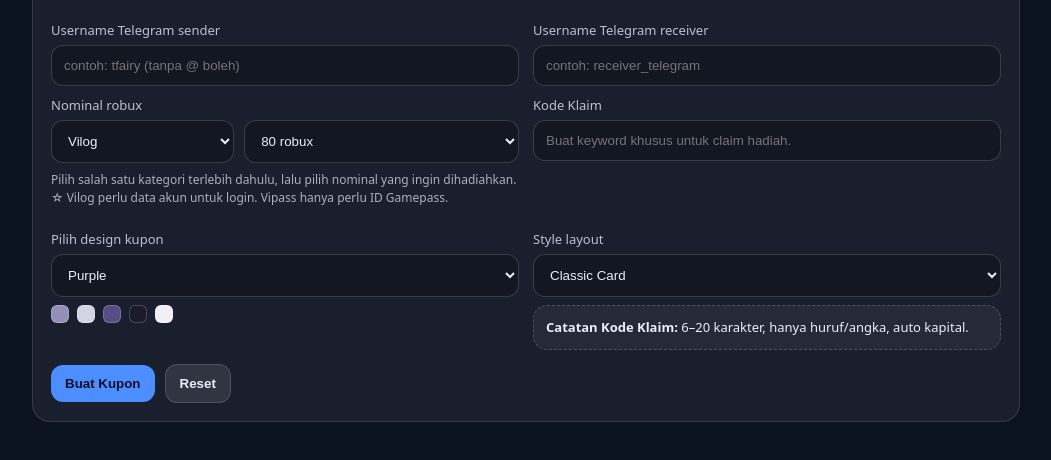
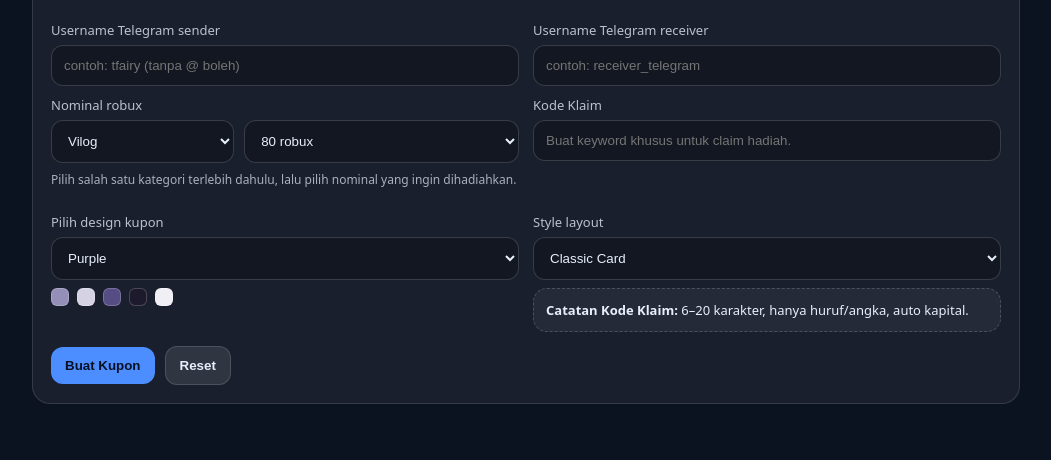
Before and after one commit to strbsecret911/giftforyourbxvipassvilogoksecret, a plain HTML site: page index.html in a window 1280 px wide. Shown: the part 116-576 px from the top of the page, without its empty margins (114-1165 px from the left). Drawn offline with Linux system fonts and the light colour scheme.

Commit message:
Update index.html

```diff
--- a/index.html
+++ b/index.html
@@ -148,7 +148,6 @@
           </div>
           <p class="muted" style="margin-top:8px;">
             Pilih salah satu kategori terlebih dahulu, lalu pilih nominal yang ingin dihadiahkan.
-            ☆ Vilog perlu data akun untuk login. Vipass hanya perlu ID Gamepass.
           </p>
         </div>
 
```
